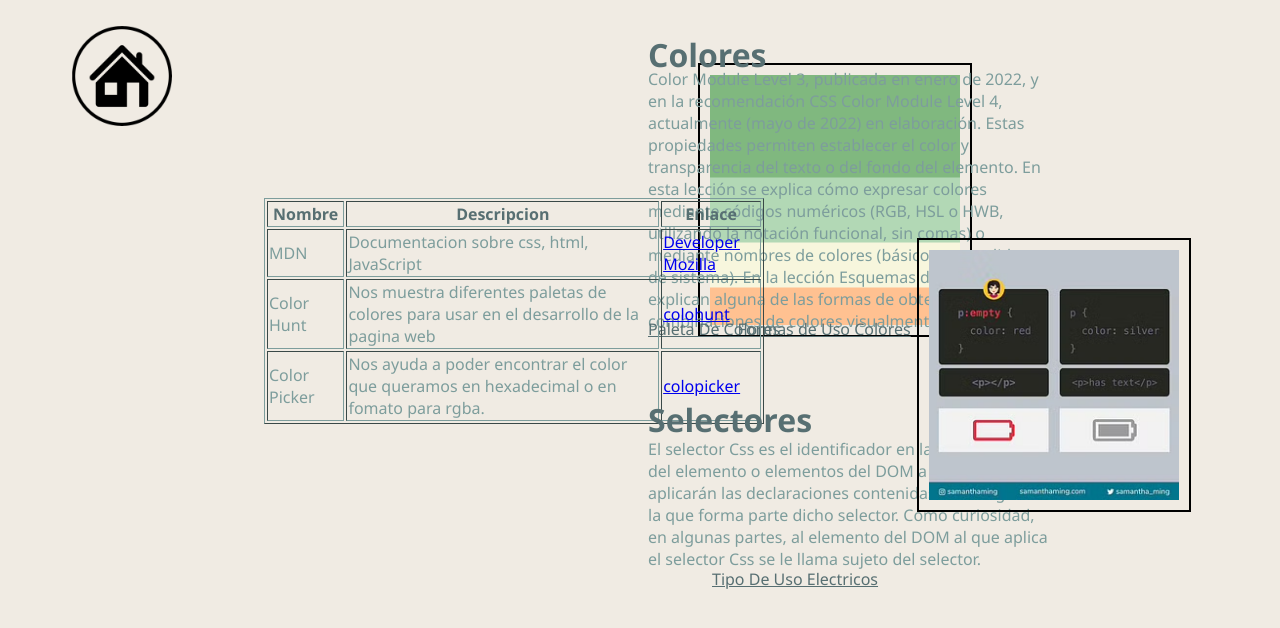
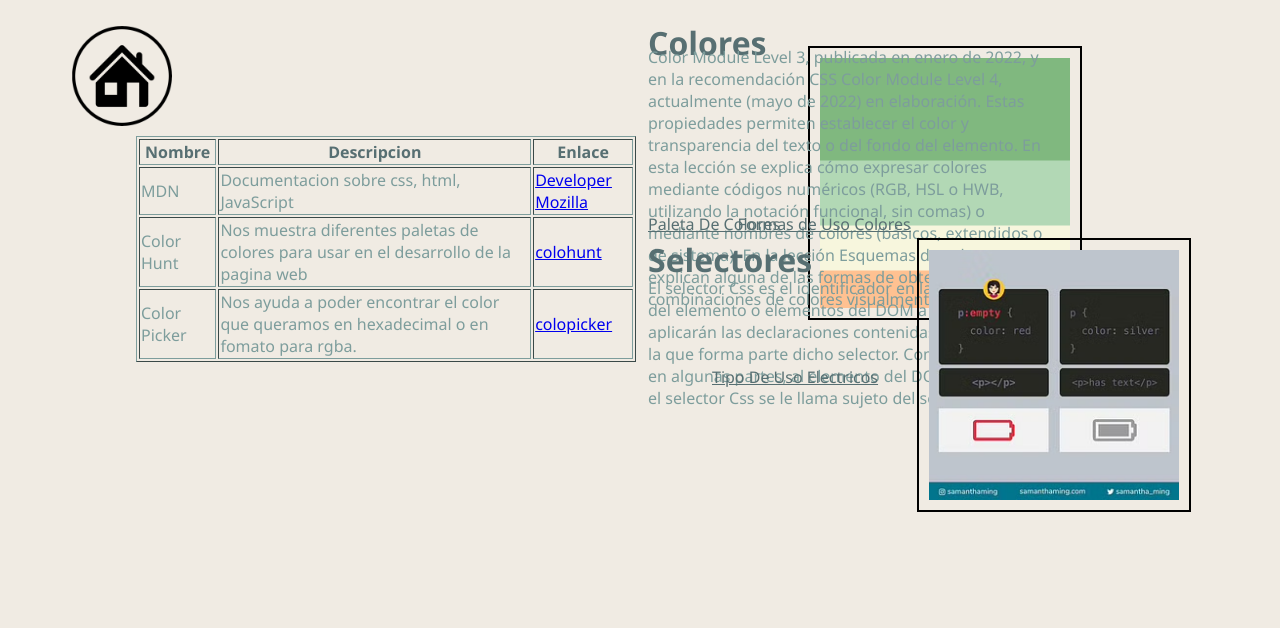
Before and after one commit to DastianRei/miManual, a plain HTML site: page manualCss.html in a window 1280 px wide. Drawn offline with Linux system fonts and the light colour scheme.

Commit message:
Cambiando posicion

```diff
--- a/static/css/manualCssStyles.css
+++ b/static/css/manualCssStyles.css
@@ -5,9 +5,9 @@ body{
 }
 .paletaColores {
     padding: 10px;
-    margin: 10px;
-    margin-right: 300px;
-    margin-top: 55px;
+    margin: 1%;
+    margin-right: 15%;
+    margin-top: 3%;
     border: 2px solid black;
     float: right;
     width: 250px;
@@ -25,46 +25,46 @@ body{
 .colores p
 {
    margin-left: 50%;
-   margin-top: 60px;
+   margin-top: 3%;
    position: absolute;
    color: #7D9D9C;
    width: 400px;
 }
 .colores a{
     margin-left: 50%;
-    margin-top: 310px;
+    margin-top: 16%;
     position: absolute;
     color: #576F72;
 }
 
 #link{
     margin-left: 50%;
-    margin-top: 310px;
+    margin-top: 16%;
     margin-left: 57%;
 }
 .colores h1{
     margin-left: 50%;
-    margin-top: 25px;
+    margin-top: 1%;
     position: absolute;
     color: #576F72;
 }
 
 .selectores h1{
     margin-left: 50%;
-    margin-top: 390px;
+    margin-top: 18%;
     position: absolute;
     color: #576F72;
 }
 .selectores p{
     margin-left: 50%;
-    margin-top: 430px;
+    margin-top: 21%;
     position: absolute;
     color: #7D9D9C;
     width: 400px;
 }
 .selectores a{
     margin-left: 55%;
-    margin-top: 560px;
+    margin-top: 28%;
     position: absolute;
     text-align: center;
     color: #576F72;
@@ -72,8 +72,8 @@ body{
 }
 table{
     position: absolute;
-    margin-left: 20%;
-    margin-top: 190px;
+    margin-left: 10%;
+    margin-top: 10%;
    border-color: #7D9D9C ;
 
     width: 500px;
```
Also changed, not shown: static/css/indexStyles.css (+4 -4 lines), 1 other file.
